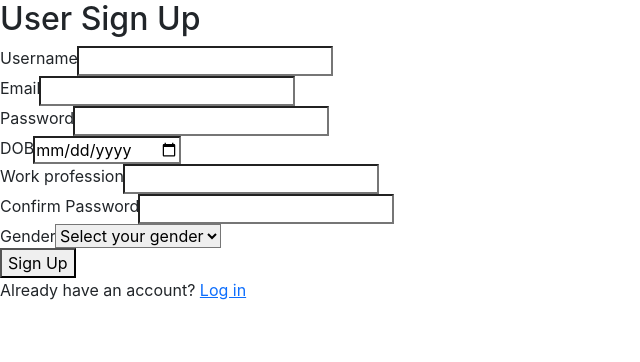
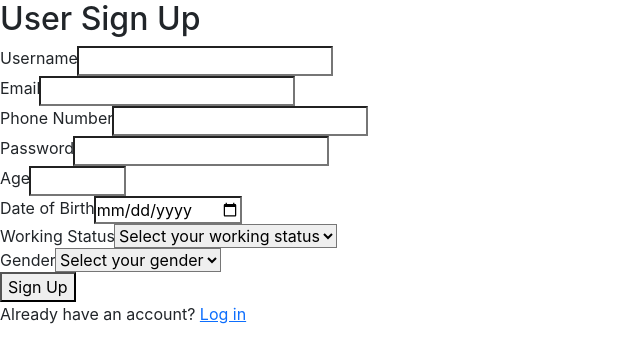
Before and after one commit to ShravaniAnilPatil/Expense-Tracker, a React (Create React App) app in the folder personal-finance-tracker/: page /signup in a window 1280 px wide. Shown: the top 362 px of the page, without its empty margins (0-640 px from the left). Built offline with nearby package versions, Linux system fonts and the light colour scheme.

Commit message:
login signup pages connected to backend using axios

```diff
--- a/personal-finance-tracker/src/components/Auth/login.jsx
+++ b/personal-finance-tracker/src/components/Auth/login.jsx
@@ -1,13 +1,55 @@
-import React, { useState, useEffect } from "react";
+import React, { useState } from "react";
 import { Link, useNavigate } from "react-router-dom";
+// import "./Login.css";
+
 const Login = () => {
   const [email, setEmail] = useState("");
   const [password, setPassword] = useState("");
+  const [errorMessage, setErrorMessage] = useState("");
+  const [showPopup, setShowPopup] = useState(false);
+  const navigate = useNavigate();
+
+  const handleLogin = async (event) => {
+    event.preventDefault();
+    setErrorMessage("");
+
+    if (!email || !password) {
+      setErrorMessage("Both email and password are required.");
+      return;
+    }
+
+    try {
+      const response = await fetch("http://localhost:5000/api/auth/login", {
+        method: "POST",
+        headers: {
+          "Content-Type": "application/json",
+        },
+        body: JSON.stringify({ email, password }),
+      });
+
+      const data = await response.json();
+
+      if (response.ok) {
+        localStorage.setItem("token", data.token);
+        setShowPopup(true);
+        setTimeout(() => {
+          setShowPopup(false);
+          navigate("/dashboard");
+        }, 3000);
+      } else {
+        setErrorMessage(data.message || "Login failed. Please try again.");
+      }
+    } catch (error) {
+      console.error("Login error:", error);
+      setErrorMessage("An error occurred during login. Please try again.");
+    }
+  };
+
   return (
     <div className="login-page">
       <div className="login-box">
         <h2>Sign In</h2>
-        <form >
+        <form onSubmit={handleLogin}>
           <div className="input-group">
             <label htmlFor="email">Email</label>
             <input
@@ -28,21 +70,24 @@ const Login = () => {
               required
             />
           </div>
-
-
-
           <button type="submit" className="login-button">
             Sign In
           </button>
         </form>
-
-
+        {errorMessage && <p className="error-message">{errorMessage}</p>}
 
         <div className="signup-link">
           <p>
             New user? <Link to="/signup">Sign up</Link>
           </p>
         </div>
+
+        {showPopup && (
+          <div className="popup">
+            <h2>Login Successful!</h2>
+            <p>Redirecting to your dashboard...</p>
+          </div>
+        )}
       </div>
     </div>
   );
--- a/personal-finance-tracker/src/components/Auth/sign-up.jsx
+++ b/personal-finance-tracker/src/components/Auth/sign-up.jsx
@@ -1,15 +1,16 @@
 import React, { useState } from "react";
 import { Link, useNavigate } from "react-router-dom";
-
+// import "./SignUp.css";
 
 const UserSignUp = () => {
   const [email, setEmail] = useState("");
-  const [work, setWork] = useState("");
+  const [phone_number, setPhoneNumber] = useState("");
   const [password, setPassword] = useState("");
-  const [confirmpassword, setConfirmPassword] = useState("");
   const [username, setUsername] = useState("");
-
   const [gender, setGender] = useState("");
+  const [age, setAge] = useState("");
+  const [dob, setDob] = useState("");
+  const [workingStatus, setWorkingStatus] = useState("");
   const [showPopup, setShowPopup] = useState(false);
   const [errorMessage, setErrorMessage] = useState("");
   const navigate = useNavigate();
@@ -18,25 +19,58 @@ const UserSignUp = () => {
     event.preventDefault();
     setErrorMessage("");
 
-    if (!email ||  !password || !username || work|| !gender) {
+    if (!email || !phone_number || !password || !username || !gender || !age || !dob || !workingStatus) {
       setErrorMessage("All fields are required.");
       return;
     }
-
     const emailPattern = /^[^\s@]+@[^\s@]+\.[^\s@]+$/;
     if (!emailPattern.test(email)) {
       setErrorMessage("Please enter a valid email address.");
       return;
     }
-
+    const phonePattern = /^[789]\d{9}$/;
+    if (!phonePattern.test(phone_number)) {
+      setErrorMessage("Please enter a valid phone number.");
+      return;
+    }
     if (password.length < 10) {
       setErrorMessage("Password must be at least 10 characters long.");
       return;
     }
 
+    try {
+      const response = await fetch("http://localhost:5000/api/auth/signup", {
+        method: "POST",
+        headers: {
+          "Content-Type": "application/json",
+        },
+        body: JSON.stringify({
+          email,
+          phone_number,
+          password,
+          username,
+          gender,
+          age,
+          dob,
+          workingStatus,
+        }),
+      });
+      const data = await response.json();
 
+      if (response.ok) {
+        setShowPopup(true);
+        setTimeout(() => {
+          setShowPopup(false);
+          navigate("/login");
+        }, 3000);
+      } else {
+        setErrorMessage(data.errors || "Sign-up failed. Please try again.");
+      }
+    } catch (error) {
+      console.error("Sign-up error:", error);
+      setErrorMessage("An error occurred during sign-up. Please try again.");
+    }
   };
-
 
   return (
     <div className="signup-page">
@@ -53,6 +87,8 @@ const UserSignUp = () => {
               required
             />
           </div>
+
+
           <div className="input-group">
             <label htmlFor="email">Email</label>
             <input
@@ -63,6 +99,17 @@ const UserSignUp = () => {
               required
             />
           </div>
+          <div className="input-group">
+            <label htmlFor="phone_number">Phone Number</label>
+            <input
+              type="text"
+              id="phone_number"
+              value={phone_number}
+              onChange={(e) => setPhoneNumber(e.target.value)}
+              required
+            />
+          </div>
+
 
           <div className="input-group">
             <label htmlFor="password">Password</label>
@@ -74,40 +121,42 @@ const UserSignUp = () => {
               required
             />
           </div>
-
           <div className="input-group">
-            <label htmlFor="work">DOB</label>
+            <label htmlFor="age">Age</label>
+            <input
+              type="number"
+              id="age"
+              value={age}
+              onChange={(e) => setAge(e.target.value)}
+              required
+              min="0"
+              max="120"
+            />
+          </div>
+          <div className="input-group">
+            <label htmlFor="dob">Date of Birth</label>
             <input
               type="date"
-              id="date"
+              id="dob"
+              value={dob}
+              onChange={(e) => setDob(e.target.value)}
               required
             />
           </div>
-
           <div className="input-group">
-            <label htmlFor="work">Work profession</label>
-            <input
-              type="text"
-              id="work"
-              value={work}
-              onChange={(e) => setWork(e.target.value)}
+            <label htmlFor="workingStatus">Working Status</label>
+            <select
+              id="workingStatus"
+              value={workingStatus}
+              onChange={(e) => setWorkingStatus(e.target.value)}
               required
-            />
+            >
+              <option value="">Select your working status</option>
+              <option value="Student">Student</option>
+              <option value="Housewife">Housewife</option>
+              <option value="Working Professional">Working Professional</option>
+            </select>
           </div>
-
-
-
-          <div className="input-group">
-            <label htmlFor="password">Confirm Password</label>
-            <input
-              type="password"
-              id="confirmpassword"
-              value={confirmpassword}
-              onChange={(e) => setConfirmPassword(e.target.value)}
-              required
-            />
-          </div>
-
           <div className="input-group">
             <label htmlFor="gender">Gender</label>
             <select
@@ -131,6 +180,7 @@ const UserSignUp = () => {
             Already have an account? <Link to="/login">Log in</Link>
           </p>
         </div>
+
         {errorMessage && <p className="error-message">{errorMessage}</p>}
       </div>
       {showPopup && (
```
Lines whose indentation alone changed are shown as unchanged.
